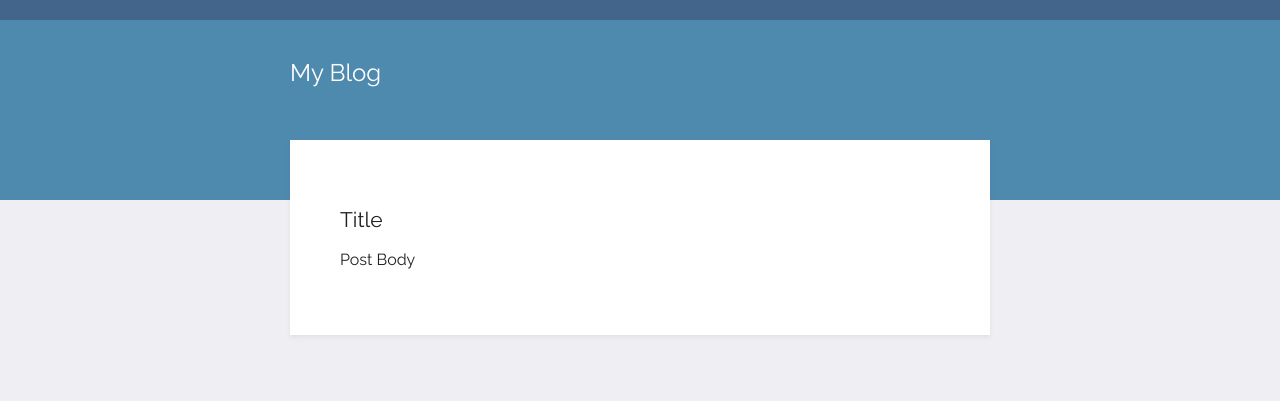
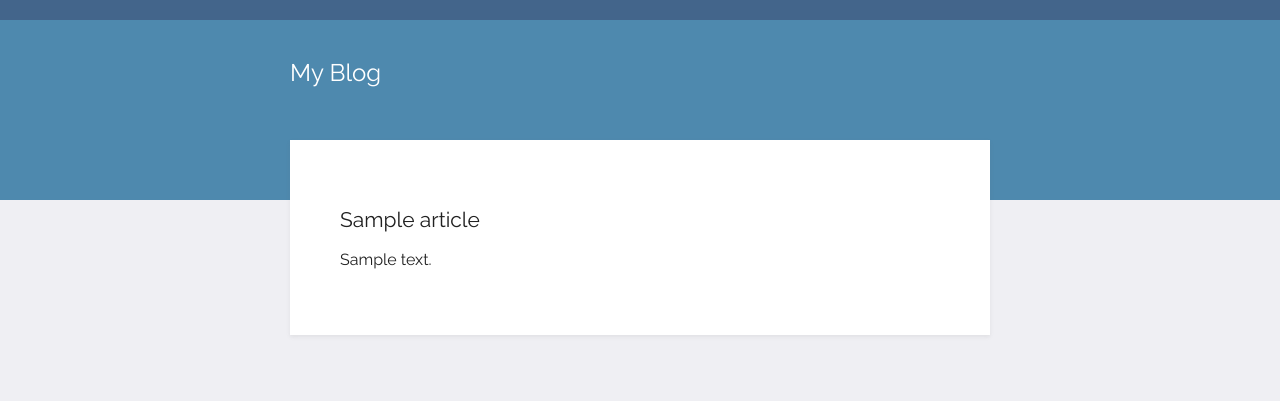
Before and after one commit to Pluszka/MyBlog, a Flask app: template templates/post.html in a window 1280 px wide. Shown: the top 401 px of the page. Run offline with Flask 2, Linux system fonts and the light colour scheme; the template is opened without the code that fills it: most values are stand-ins (such as "Sample title", 1, 10 or a date in 2020).

Commit message:
articles pages

```diff
--- a/main.py
+++ b/main.py
@@ -6,7 +6,11 @@ app = Flask(__name__)
 
 @app.route('/')
 def home():
-    return render_template("index.html", articles=database.get_blog() )
+    return render_template("index.html", articles=database.get_blog())
+
+@app.route('/article/<article_id>')
+def article_page(article_id):
+    return render_template("post.html", article=database.get_blog()[int(article_id)-1])
 
 if __name__ == "__main__":
     app.run(debug=True)
--- a/templates/index.html
+++ b/templates/index.html
@@ -16,7 +16,7 @@
                 <div class="card">
                     <h2>{{ article['title'] }}</h2>
                     <p class="text">{{ article['subtitle'] }} </p>
-                    <a href="#">Read</a>
+                    <a href="{{ url_for('article_page', article_id=article['id']) }}">Read</a>
                 </div>
         </div>
     {% endfor %}
--- a/templates/post.html
+++ b/templates/post.html
@@ -13,8 +13,8 @@
            </div>
         <div class="content">
             <div class="card">
-                <h2>Title</h2>
-                <p>Post Body</p>
+                <h2>{{ article['title'] }}</h2>
+                <p>{{ article['body'] }}</p>
             </div>
 
     </div>
```
